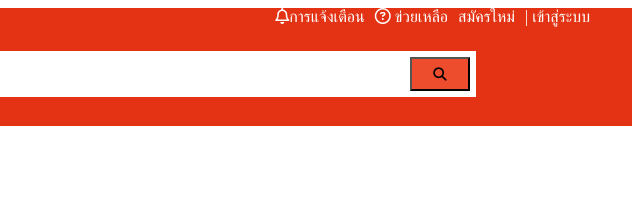
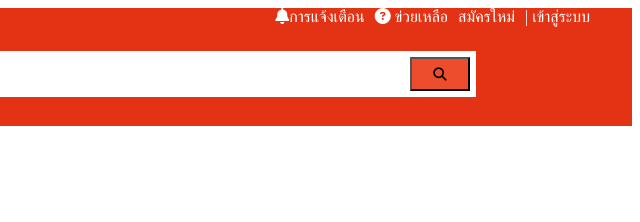
Before and after one commit to Playground-spk/spk-cpsamut.github.io, a plain HTML site: page workshop/lab/labshop.html in a window 1280 px wide. Shown: the top 222 px of the page, 640-1280 px from the left. Drawn offline with Linux system fonts and the light colour scheme.

Commit message:
try icon

```diff
--- a/workshop/lab/labshop.html
+++ b/workshop/lab/labshop.html
@@ -19,8 +19,8 @@
 </div>
   <div class="menur"> | เข้าสู่ระบบ </div>
   <div class="menur"> สมัครใหม่</div>
-  <div class="menur"><i class="far fa-question-circle"></i> ข่วยเหลือ</div>
-  <div class="menur"><i class="far fa-bell"></i>การแจ้งเตือน</div>
+  <div class="menur"><i class="fas fa-question-circle"></i> ข่วยเหลือ</div>
+  <div class="menur"><i class="fas fa-bell"></i>การแจ้งเตือน</div>
 
 </nav>
 
```
